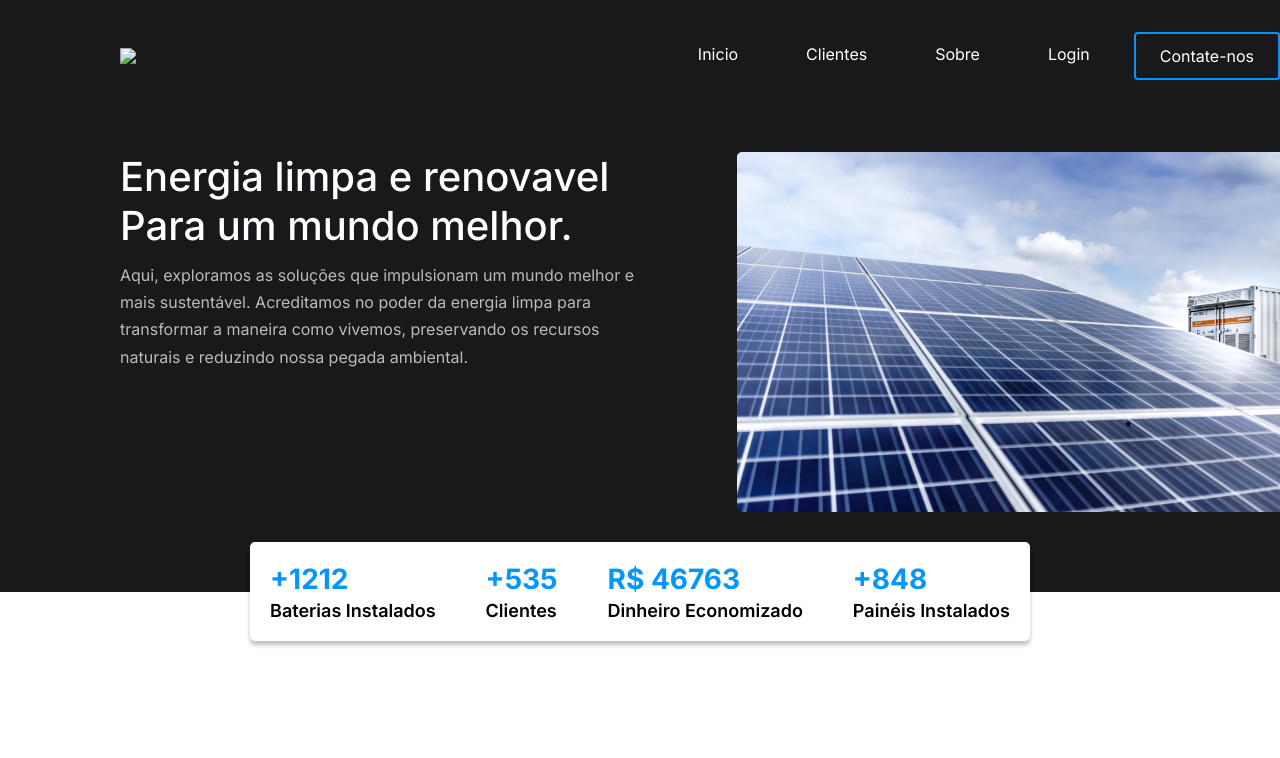
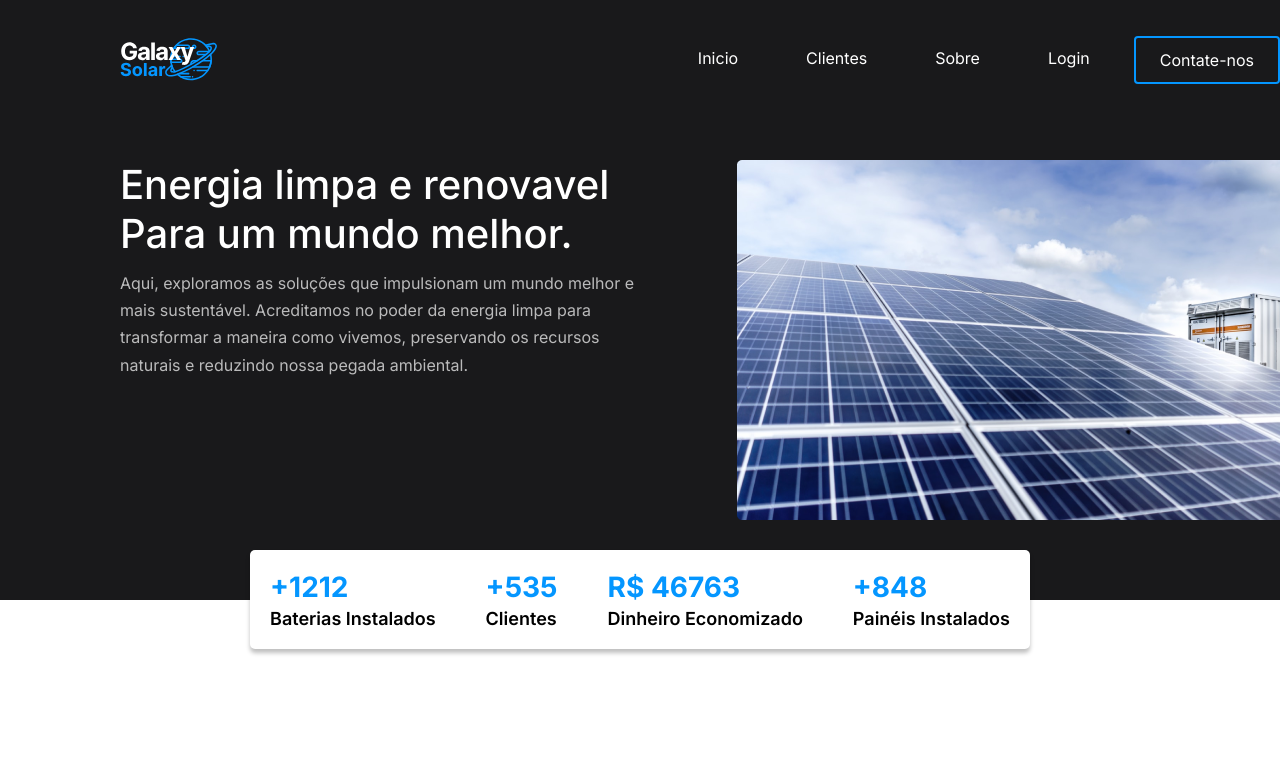
Before and after one commit to AlanGLinares/galaxysolar, a plain HTML site: page index.html in a window 1280 px wide. Shown: the top 758 px of the page. Drawn offline with Linux system fonts and the light colour scheme; the site is published under a folder, as on GitHub Pages, so addresses that start at the root find nothing.

Commit message:
galaxy-solar

```diff
--- a/index.html
+++ b/index.html
@@ -17,7 +17,7 @@
 <header class="header-bg ">
   <div class="header-menu ">
     <div>
-      <img class="icone-header" src="/img1/icone/Header.Logo.svg"></img>
+      <img class="icone-header" src="./img1/icone/Header.Logo.svg"></img>
     </div>
     <nav class="menu">
       <button class="menu-moblie">
```
